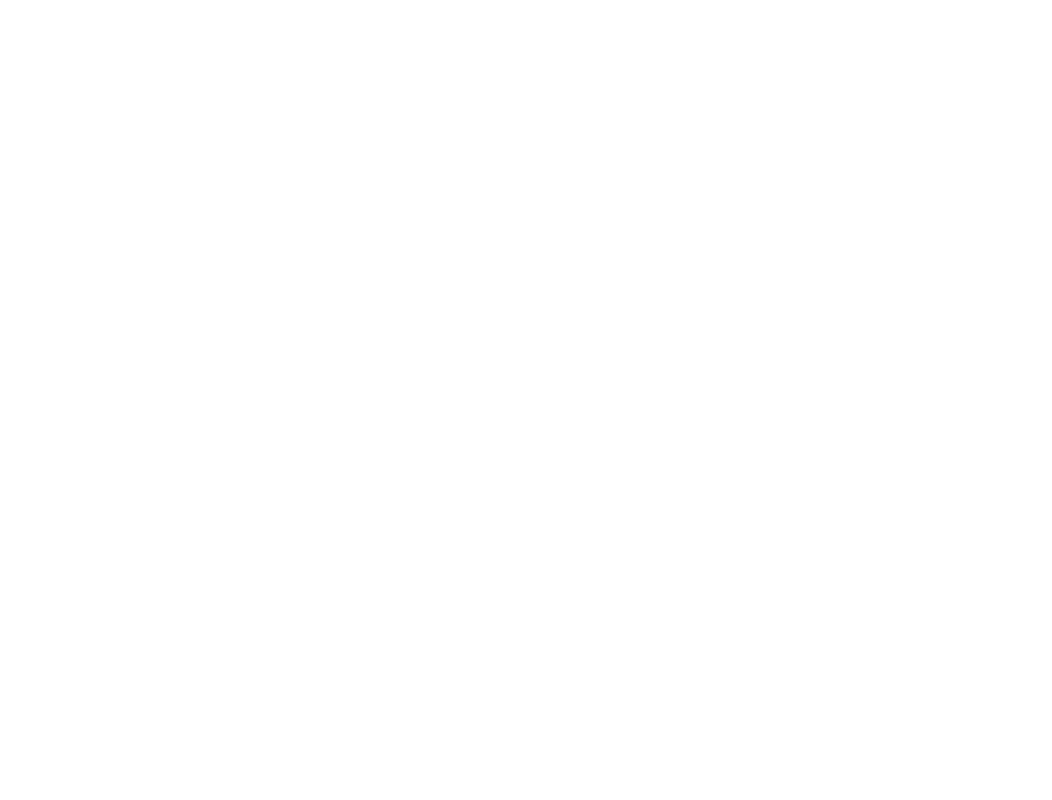
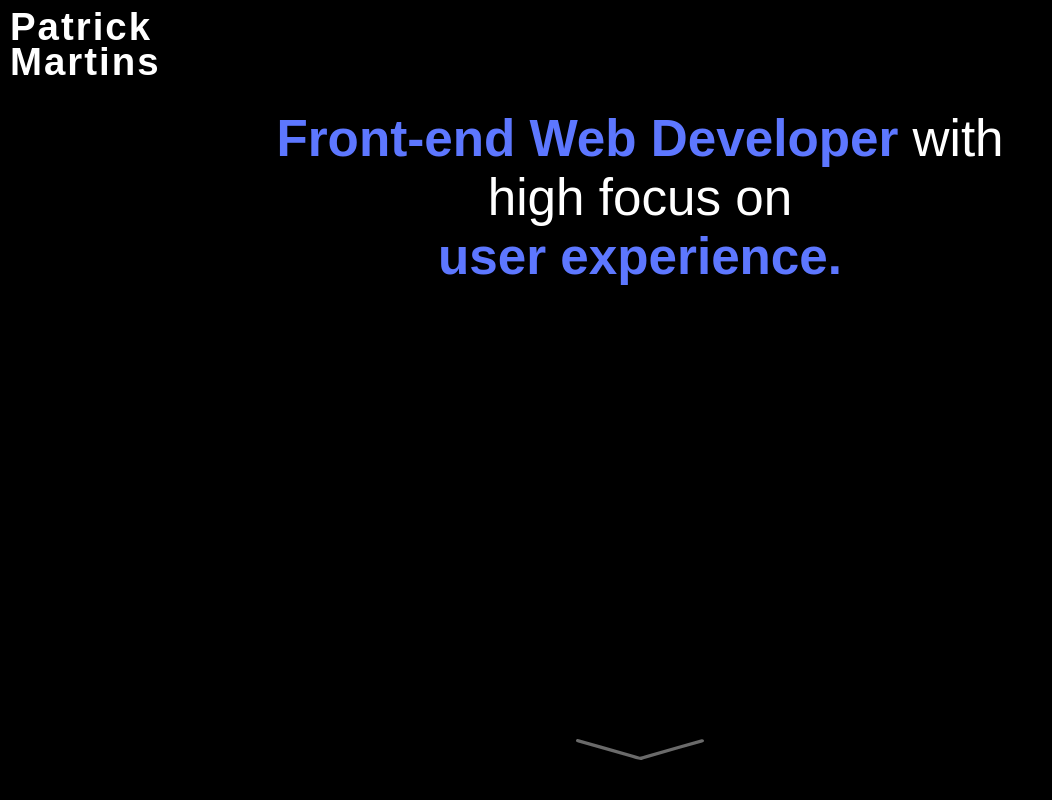
Before and after one commit to Patrick-Martins/Professional_Portfolio, a plain HTML site: page index.html in a window 1280 px wide. Shown: the top 800 px of the page, without its empty margins (0-1052 px from the left). Drawn offline with nearby package versions, Linux system fonts and the light colour scheme.

Commit message:
finished first page styling

```diff
--- a/app.js
+++ b/app.js
@@ -0,0 +1,30 @@
+"use strict";
+
+window.addEventListener("DOMContentLoaded", init);
+
+function init() {
+  console.log("app JS");
+
+  fetchArrowSVG();
+
+  const animPage2 = new gsap.timeline();
+  animPage2.add(gsap.from("#myName", 1, { opacity: 0 }));
+  animPage2.add(gsap.from("#introText", 2, { opacity: 0, delay: 0.5, rotateX: 90, transformOrigin: "50% 50% -200px" }));
+}
+
+async function fetchArrowSVG() {
+  let response = await fetch("images/arrow_down.svg");
+  let mySVGData = await response.text();
+
+  console.log(mySVGData);
+  console.log("hey");
+
+  document.querySelector(".arrowDown").innerHTML += mySVGData;
+
+  animateArrow();
+  //   document.getElementById("room").setAttribute("viewBox", "270 120 100 100");
+}
+
+function animateArrow() {
+  gsap.from(".arrowDown svg #arrowDown", 2, { opacity: 0, scaleY: 0, transformOrigin: "bottom", ease: Power1.linear, yoyo: true, repeat: -1 });
+}
--- a/index.html
+++ b/index.html
@@ -6,6 +6,38 @@
     <title>Patrick Martins, Web Developer</title>
     <link rel="stylesheet" href="style.css" />
   </head>
-  <body></body>
+  <body>
+    <section class="firstPage">
+      <div id="myName">
+        <p>
+          Patrick <br />
+          Martins
+        </p>
+      </div>
+      <div id="introText">
+        <p>
+          <span style="color: #5d77ff; font-weight: 700;">Front-end Web Developer</span> with high focus on <br />
+          <span style="color: #5d77ff; font-weight: 700;">user experience.</span>
+        </p>
+      </div>
+      <div class="arrowDown"></div>
+    </section>
+
+    <section class="secondPage">
+      <div id="portrait_image"></div>
+      <div id="short_about">
+        <p>
+          My name is <span style="color: #5d77ff; font-weight: 700;">Patrick Jensen Martins</span>, with high focus on <br />
+          <span style="color: #5d77ff; font-weight: 700;">user experienceoini</span>nVN CpacbpiC WACBCPBcbpb CBbc wPBCN Spnbvpbv vji cbcipknkasnc cjbs ebcbc vv bpi.
+        </p>
+      </div>
+    </section>
+  </body>
+  <!-- <script src="https://cdnjs.cloudflare.com/ajax/libs/ScrollMagic/2.0.7/plugins/jquery.ScrollMagic.min.js"></script> -->
+  <!-- <script src="https://cdnjs.cloudflare.com/ajax/libs/ScrollMagic/2.0.7/plugins/debug.addIndicators.min.js"></script> -->
+  <script src="https://cdnjs.cloudflare.com/ajax/libs/gsap/3.2.6/CSSRulePlugin.min.js"></script>
+  <!-- <script src="https://cdnjs.cloudflare.com/ajax/libs/ScrollMagic/2.0.7/plugins/animation.gsap.min.js"></script> -->
+  <script src="https://cdnjs.cloudflare.com/ajax/libs/gsap/3.2.6/gsap.min.js"></script>
+  <script src="https://cdnjs.cloudflare.com/ajax/libs/gsap/3.2.6/MotionPathPlugin.min.js"></script>
   <script src="app.js"></script>
 </html>
--- a/style.css
+++ b/style.css
@@ -0,0 +1,73 @@
+* {
+  margin: 0;
+  padding: 0;
+  font-family: Arial, Helvetica, sans-serif;
+  color: white;
+}
+body {
+  justify-content: center;
+  min-height: 100vh;
+  background: #000000;
+  /* overflow: hidden; */
+  padding: 10px;
+}
+
+.firstPage,
+.secondPage {
+  /* position: absolute; */
+  height: 100vh;
+  max-width: 100%;
+  overflow: auto;
+}
+
+#myName p {
+  width: 100%;
+  position: relative;
+  color: white;
+  font-weight: 700;
+  font-size: 3vw;
+  line-height: 0.9em;
+  letter-spacing: 2px;
+  text-align: left;
+}
+
+#introText {
+  margin: 0 auto;
+  margin-top: 30px;
+  width: 60%;
+}
+
+#introText p {
+  font-size: 4vw;
+  text-align: center;
+}
+
+.arrowDown svg {
+  display: block;
+  width: 10%;
+  margin: 0 auto;
+  position: absolute;
+  bottom: 5%;
+  left: 45%;
+}
+
+.arrowDown svg #vertical-line {
+  display: none;
+}
+
+#portrait_image {
+  display: block;
+  width: 40%;
+  height: 30%;
+  margin: 0 auto;
+  margin-top: 200px;
+
+  background-color: red;
+}
+
+#short_about {
+  width: 100%;
+  font-size: 3vw;
+  text-align: left;
+}
+/* text-shadow: 0px 0px 40px #ffff00; */
```
Also changed, not shown: images/arrow_down.svg (added), package-lock.json (added).
